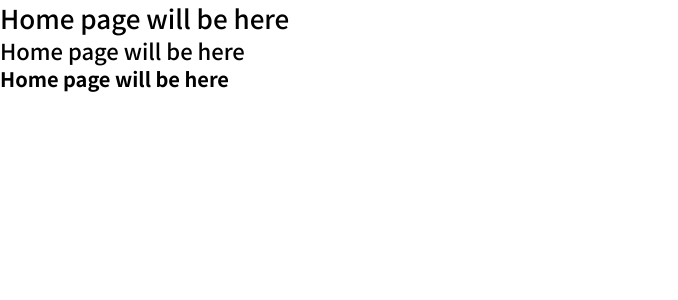
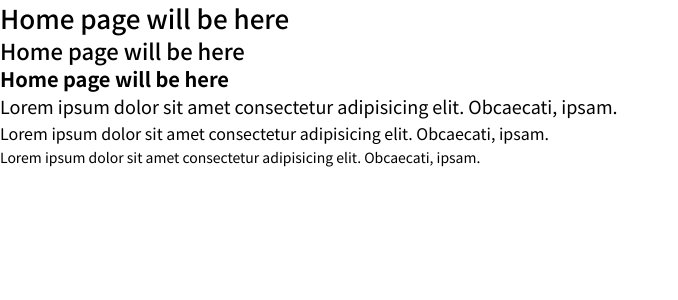
Before and after one commit to yurimikushov/courses, a Next.js app: page / in a window 1280 px wide. Shown: the top 300 px of the page, without its empty margins (0-678 px from the left). Built offline with nearby package versions, Linux system fonts and the light colour scheme.

Commit message:
feat: added Paragraph component

```diff
--- /dev/null
+++ b/components/P/P.module.css
@@ -0,0 +1,14 @@
+.s {
+  font-size: 0.875rem;
+  line-height: 1.5rem;
+}
+
+.m {
+  font-size: 1rem;
+  line-height: 1.5rem;
+}
+
+.l {
+  font-size: 1.125rem;
+  line-height: 1.8125rem;
+}
--- /dev/null
+++ b/components/P/P.tsx
@@ -0,0 +1,19 @@
+import React from 'react'
+import cn from 'classnames'
+import { PProps } from './P.props'
+import styles from './P.module.css'
+
+const P = ({ size ='m', children, className, ...props }: PProps): JSX.Element => (
+  <p
+    className={cn(className, {
+      [styles.l]: size === 'l',
+      [styles.m]: size === 'm',
+      [styles.s]: size === 's',
+    })}
+    {...props}
+  >
+    {children}
+  </p>
+)
+
+export { P }
--- a/components/index.ts
+++ b/components/index.ts
@@ -1 +1,2 @@
 export { Heading } from './Heading/Heading'
+export { P } from './P/P'
--- a/pages/index.tsx
+++ b/pages/index.tsx
@@ -1,10 +1,13 @@
-import { Heading } from '../components'
+import { Heading, P } from '../components'
 
 const Home = (): JSX.Element => (
   <>
     <Heading tag='h1'>Home page will be here</Heading>
     <Heading tag='h2'>Home page will be here</Heading>
     <Heading tag='h3'>Home page will be here</Heading>
+    <P size='l'>Lorem ipsum dolor sit amet consectetur adipisicing elit. Obcaecati, ipsam.</P>
+    <P>Lorem ipsum dolor sit amet consectetur adipisicing elit. Obcaecati, ipsam.</P>
+    <P size='s'>Lorem ipsum dolor sit amet consectetur adipisicing elit. Obcaecati, ipsam.</P>
   </>
 )
 
```
Also changed, not shown: components/P/P.props.ts (added, +8 -0 lines).
